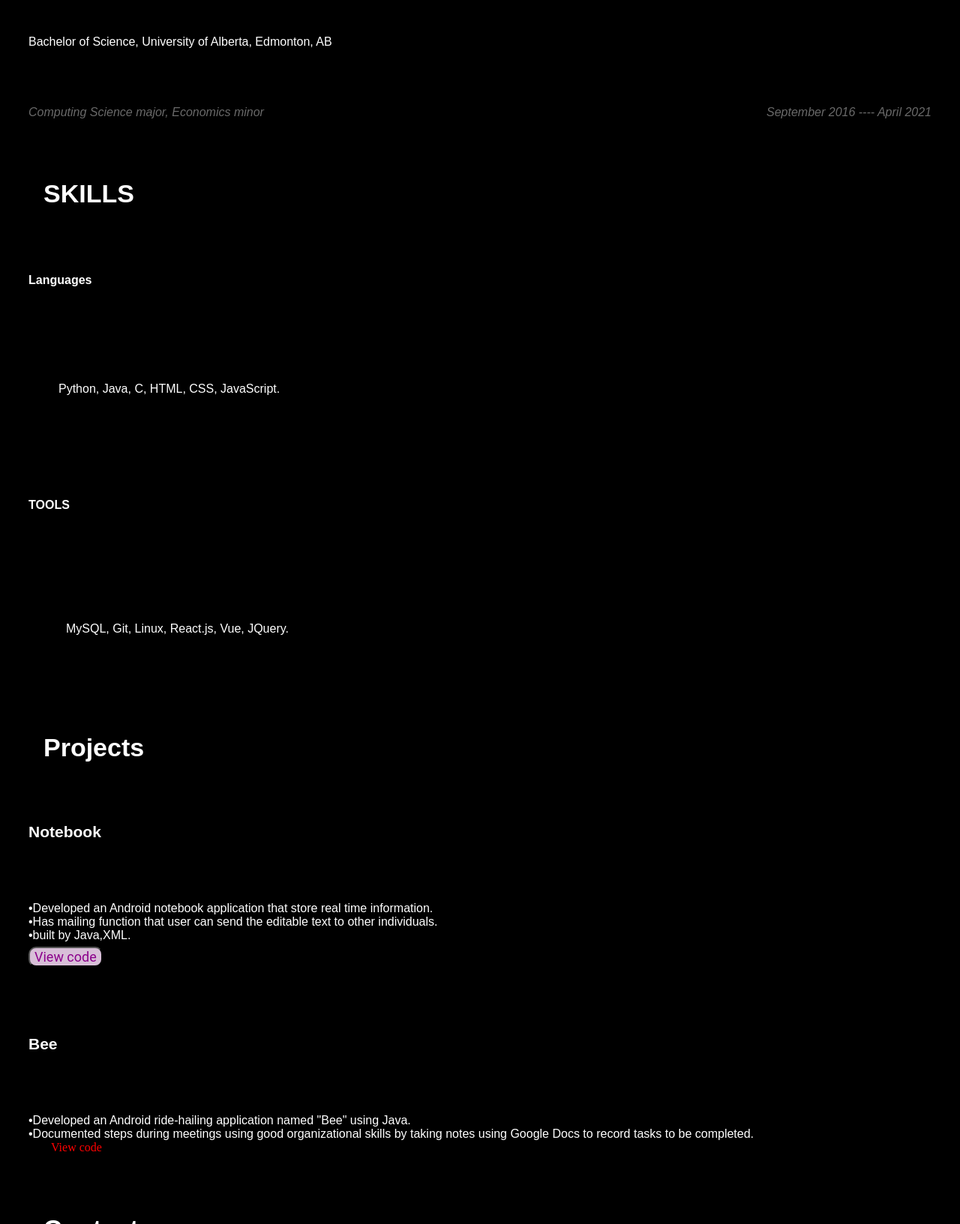
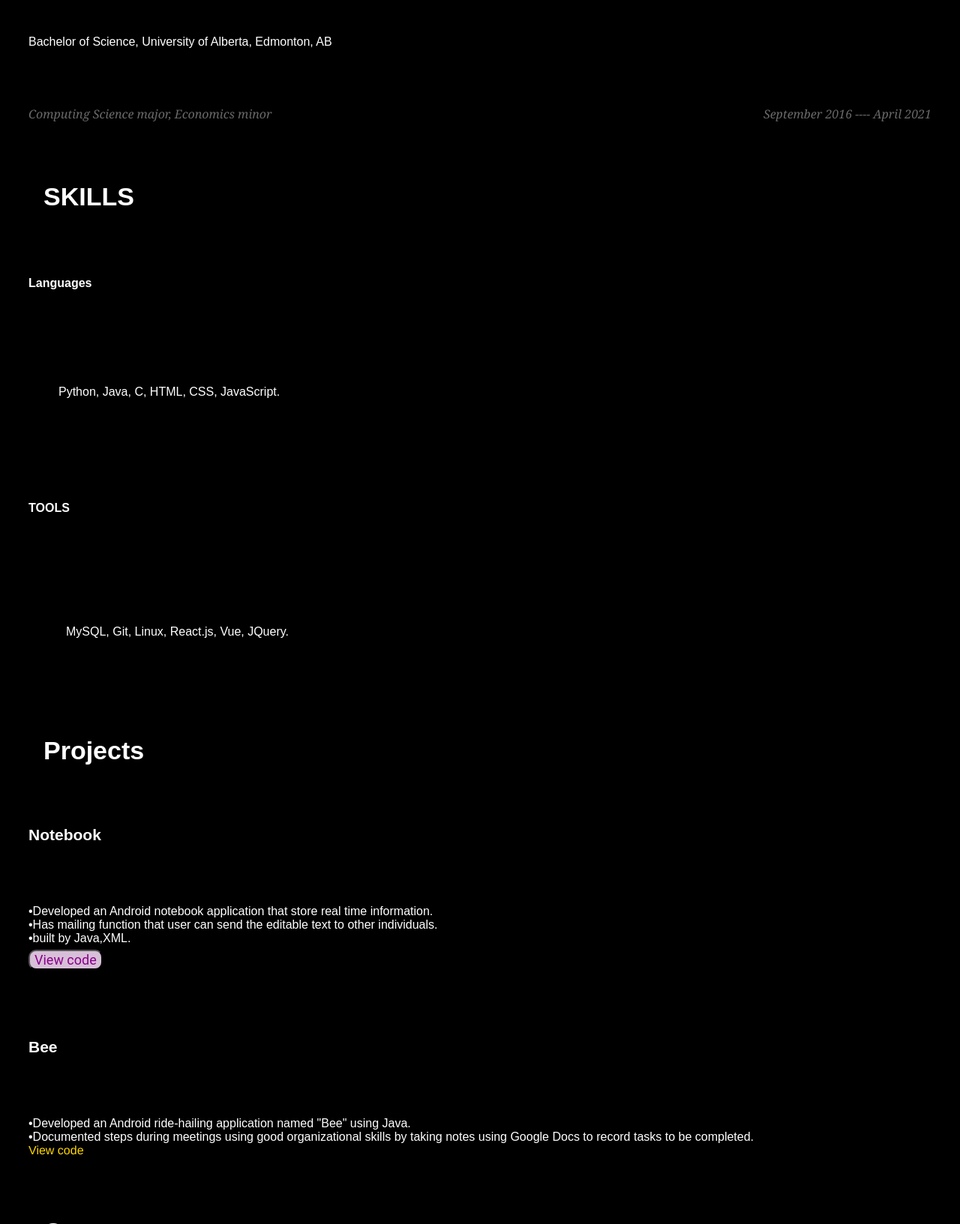
Before and after one commit to lansing213/lansing213.github.io, a website with bundled scripts: page index.html in a window 1280 px wide. Shown: the part 1167-2800 px from the top of the page at 75% size. Built offline with nearby package versions, Linux system fonts and the light colour scheme.

Commit message:
small changes

```diff
--- a/main.css
+++ b/main.css
@@ -25,6 +25,7 @@ h1{
 }
 
 h2{
+	font-family:Arial, Helvetica, sans-serif;
 	padding: 	30px;
 	margin: 	20px;
 	font-size: 34px;
@@ -58,6 +59,7 @@ h3{
 	padding: 	30px;
 	color: dimgrey;
 	font-style: italic;
+	font-family: Georgia, 'Times New Roman', Times, serif;
 }
 	h4{
 		padding: 	30px;
@@ -85,6 +87,8 @@ h6{
 }
 #contacts_body{
 	background-color: white	;
+	width: 100%;
+	margin-bottom: -8px;
 }
 p{
 	padding: 30px;
@@ -110,9 +114,11 @@ header::after{
 	list-style: none;
 }
 #code2{
-	padding: 	30px;
-		color: red;
-		font-family: Times New Romans;
+	position: relative;
+	padding: 	0px;
+	font-size: medium;
+		color:gold;
+		font-family:'Franklin Gothic Medium', 'Arial Narrow', Arial, sans-serif;
 		list-style: none;
 		text-decoration: none;
 
@@ -178,7 +184,7 @@ nav ul {
 }
 nav li {
 	display: inline-block;
-
-	padding: 11px;
+	list-style: none;
+	padding: 12px;
 	margin: 20px;
 }
```
